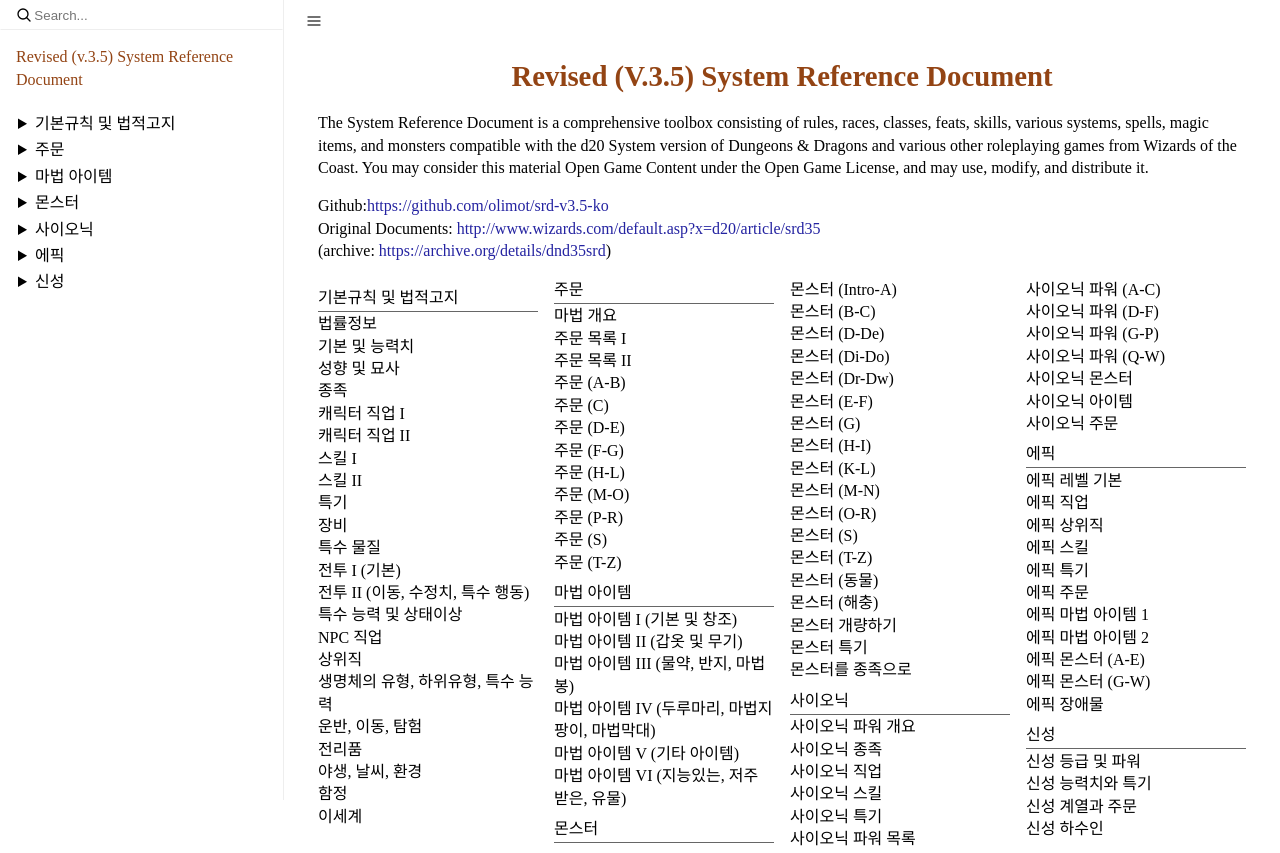
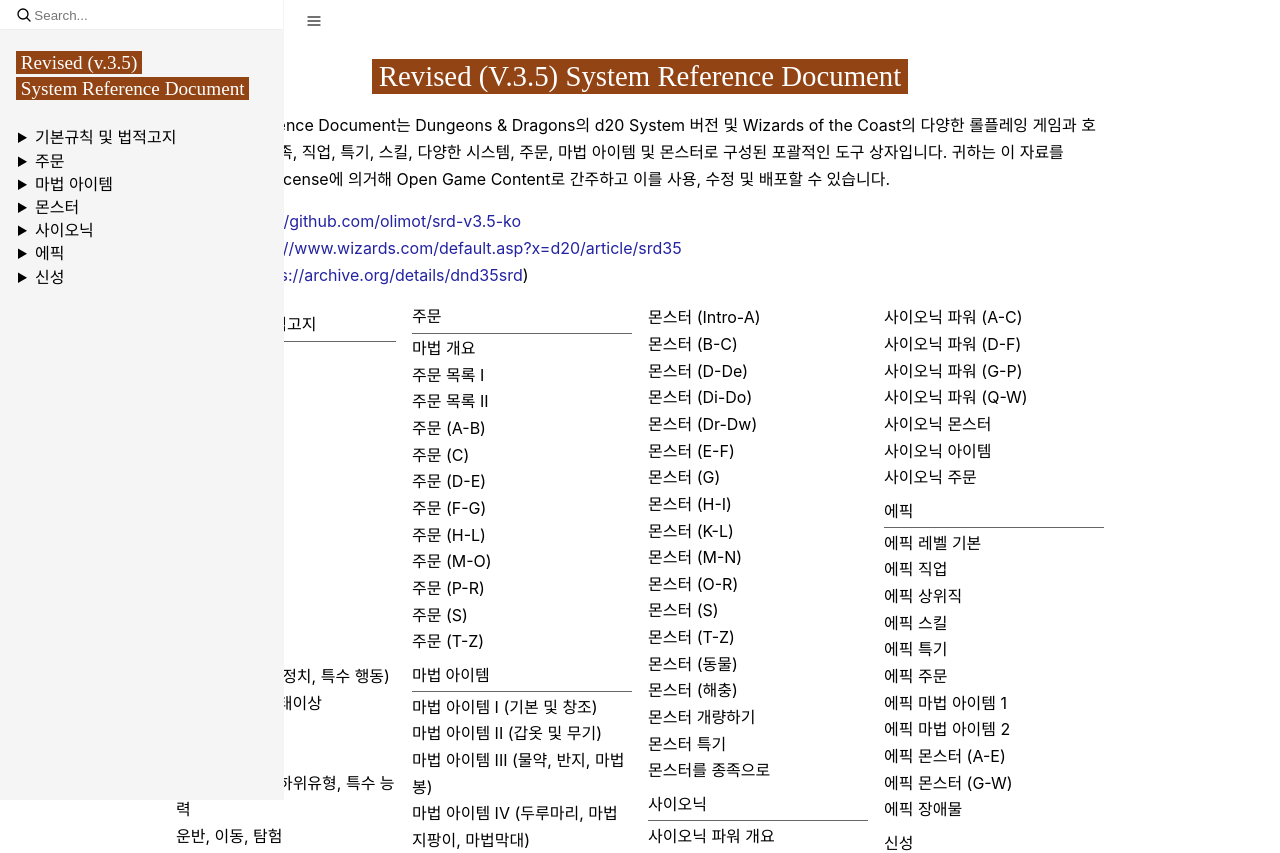
Before and after one commit to olimot/srd-v3.5-ko, a Next.js app: page / in a window 1280 px wide. Shown: the top 853 px of the page. Built offline with nearby package versions, Linux system fonts and the light colour scheme.

Commit message:
사이트 디자인 작업

```diff
--- a/package.json
+++ b/package.json
@@ -13,7 +13,6 @@
     "@istanbuljs/nyc-config-typescript": "^1.0.1",
     "@types/assert": "^1.5.2",
     "@types/mocha": "^5.2.7",
-    "@types/node": "^13.1.6",
     "@types/prettier": "^2.2.3",
     "@typescript-eslint/eslint-plugin": "4.4.1",
     "@typescript-eslint/parser": "^4.6.1",
@@ -41,6 +40,7 @@
     "typescript": "^3.7.4"
   },
   "dependencies": {
+    "@types/node": "^16.4.0",
     "@types/classnames": "^2.2.11",
     "@types/fs-extra": "^9.0.6",
     "@types/jsdom": "^16.2.10",
--- a/src/components/App/App.module.scss
+++ b/src/components/App/App.module.scss
@@ -6,11 +6,19 @@
   max-width: 1188px;
   margin-top: 0;
   h1 {
-    color: #934414;
+    display: block;
     font-size: 1.8em;
+    line-height: 1.4em;
+    text-transform: capitalize;
     margin: 0 0 0.5556em 0;
-    text-transform: capitalize;
-    font-weight: bold;
+    background-color: #fff;
+    div {
+      padding: 0 0.25em;
+      display: inline-block;
+      line-height: 1.2em;
+      color: #fff;
+      background-color: #934414;
+    }
   }
   p {
     margin-bottom: 1em;
--- a/src/components/App/App.tsx
+++ b/src/components/App/App.tsx
@@ -5,11 +5,11 @@
 import styles from './App.module.scss';
 
 const documentGroups = anchors
-  .filter(a => a.level === 1)
+  .filter((a) => a.level === 1)
   .reduce((prev, current) => {
-    const groupIndex = prev.findIndex(group => group.groupName === current.groupName);
+    const groupIndex = prev.findIndex((group) => group.groupName === current.groupName);
     if (groupIndex === -1) return [...prev, { groupName: current.groupName, pages: [current] }];
-    const pageIndex = prev[groupIndex].pages.findIndex(page => page.pageName === current.pageName);
+    const pageIndex = prev[groupIndex].pages.findIndex((page) => page.pageName === current.pageName);
     if (pageIndex !== -1) return prev;
     return [
       ...prev.slice(0, groupIndex),
@@ -22,29 +22,31 @@
   return (
     <div className={classNames(styles.app, 'layout')}>
       <div className={classNames(styles.appwrap, 'layout__wrap')}>
-        <h1 className={styles.center}>Revised (v.3.5) System Reference Document</h1>
+        <h1 className={styles.center}>
+          <div>Revised (v.3.5) System Reference Document</div>
+        </h1>
         <p>
-          The System Reference Document is a comprehensive toolbox consisting of rules, races, classes, feats, skills,
-          various systems, spells, magic items, and monsters compatible with the d20 System version of Dungeons &
-          Dragons and various other roleplaying games from Wizards of the Coast. You may consider this material Open
-          Game Content under the Open Game License, and may use, modify, and distribute it.
+          System Reference Document는 Dungeons &amp; Dragons의 d20 System 버전 및 Wizards of the Coast의 다양한 롤플레잉
+          게임과 호환되는 규칙, 종족, 직업, 특기, 스킬, 다양한 시스템, 주문, 마법 아이템 및 몬스터로 구성된 포괄적인
+          도구 상자입니다. 귀하는 이 자료를 Open Game License에 의거해 Open Game Content로 간주하고 이를 사용, 수정 및
+          배포할 수 있습니다.
         </p>
         <p>
-          Github:<a href="https://github.com/olimot/srd-v3.5-ko">https://github.com/olimot/srd-v3.5-ko</a>
+          Github: <a href="https://github.com/olimot/srd-v3.5-ko">https://github.com/olimot/srd-v3.5-ko</a>
           <br />
-          Original Documents:{' '}
+          원본 문서:{' '}
           <a href="http://www.wizards.com/default.asp?x=d20/article/srd35">
             http://www.wizards.com/default.asp?x=d20/article/srd35
           </a>
-          <br /> (archive: <a href="https://archive.org/details/dnd35srd">https://archive.org/details/dnd35srd</a>)
+          <br /> (아카이브: <a href="https://archive.org/details/dnd35srd">https://archive.org/details/dnd35srd</a>)
         </p>
         <div className={styles.tableOfContents}>
-          {documentGroups.map(group => {
+          {documentGroups.map((group) => {
             return (
               <div key={group.groupName}>
                 <h3>{group.groupName}</h3>
                 <ul>
-                  {group.pages.map(page => (
+                  {group.pages.map((page) => (
                     <li key={page.basename}>
                       <Link href={`/docs/${page.basename}`} prefetch={false}>
                         {page.pageName}
--- a/src/components/Layout/Layout.module.scss
+++ b/src/components/Layout/Layout.module.scss
@@ -1,8 +1,9 @@
 .block {
   display: block;
   position: relative;
-  transition: margin-left 0.2s ease;
+  overflow-x: hidden;
   @media screen and (min-width: 1024px) {
+    transition: margin-left 0.2s ease;
     &Init,
     &WithSidebar {
       margin-left: 284px;
@@ -14,13 +15,13 @@
   position: fixed;
   display: grid;
   grid-template-rows: auto 1fr;
-  background: white;
+  background: #f5f5f5;
   top: 0;
   bottom: 0;
   left: -284px;
   box-sizing: border-box;
   width: 284px;
-  border-right: 1px solid #eee;
+  border-right: 1px solid #f5f5f5;
   transition: left 0.2s ease;
   @media screen and (min-width: 1024px) {
     .blockInit & {
@@ -34,12 +35,25 @@
     left: 0;
   }
   h2 {
-    font-size: 1em;
+    font-size: 1.2em;
     margin: 1em 0;
     padding: 0 16px;
+
     a,
     a:visited {
-      color: #934414;
+      display: block;
+      line-height: 1.4em;
+      div {
+        line-height: 1.2em;
+        display: inline-block;
+        padding: 0 0.25em;
+        color: #fff;
+        background-color: #934414;
+      }
+    }
+
+    a:hover {
+      text-decoration: none;
     }
   }
 
@@ -68,6 +82,7 @@
 
   summary,
   li li {
+    line-height: 1.2;
     padding: 2px;
     overflow: hidden;
     white-space: nowrap;
@@ -83,11 +98,18 @@
   margin: 0 auto;
   margin-top: 56px;
   max-width: 740px;
-  transition: margin-left 0.2s ease, margin-right 0.2s ease;
+
+  transition: transform 0.2s ease;
+  .blockInit &,
+  .blockWithSidebar & {
+    transform: translateX(284px);
+  }
 
   @media screen and (min-width: 1024px) {
+    transition: margin-left 0.2s ease, margin-right 0.2s ease;
     .blockInit &,
     .blockWithSidebar & {
+      transform: none;
       margin-right: auto;
     }
   }
@@ -112,16 +134,16 @@
   align-items: center;
   background-color: white;
   padding: 0 16px;
-  transition: left 0.2s ease;
+  transition: transform 0.2s ease;
   @media print {
     display: none;
   }
   .blockWithSidebar & {
-    left: 284px;
+    transform: translateX(284px);
   }
   @media screen and (min-width: 1024px) {
     .blockInit & {
-      left: 284px;
+      transform: translateX(284px);
     }
   }
   h2 {
@@ -226,11 +248,13 @@
   }
 
   h2 {
-    font-size: 1em;
+    font-weight: bold;
+    font-size: 1.1em;
     margin: 0 0 0.5em 0;
   }
   ul {
     margin-left: 0.5em;
+    line-height: 1.2;
   }
   > ul {
     margin-left: 0;
--- a/src/components/Layout/Layout.tsx
+++ b/src/components/Layout/Layout.tsx
@@ -10,11 +10,11 @@
 import TocItem from './TocItem';
 
 const documentGroups = anchors
-  .filter(a => a.level === 1)
+  .filter((a) => a.level === 1)
   .reduce((prev, current) => {
-    const groupIndex = prev.findIndex(group => group.groupName === current.groupName);
+    const groupIndex = prev.findIndex((group) => group.groupName === current.groupName);
     if (groupIndex === -1) return [...prev, { groupName: current.groupName, pages: [current] }];
-    const pageIndex = prev[groupIndex].pages.findIndex(page => page.pageName === current.pageName);
+    const pageIndex = prev[groupIndex].pages.findIndex((page) => page.pageName === current.pageName);
     if (pageIndex !== -1) return prev;
     return [
       ...prev.slice(0, groupIndex),
@@ -25,17 +25,12 @@
 
 const Layout = ({ children }: { children?: any }) => {
   const router = useRouter();
-  const basename = decodeURIComponent(
-    router.asPath
-      .split('#')[0]
-      .split('/')
-      .pop() || '',
-  );
+  const basename = decodeURIComponent(router.asPath.split('#')[0].split('/').pop() || '');
   const toc = buildTOC(basename);
   const [isSidebarVisible, setSidebarVisible] = useState<boolean | null>(null);
   const [isTOCVisible, setTOCVisible] = useState<boolean | null>(null);
   const { pageName, groupName: pageGroupName } =
-    anchors.find(anchor => anchor.level === 1 && anchor.basename === basename) || {};
+    anchors.find((anchor) => anchor.level === 1 && anchor.basename === basename) || {};
 
   useEffect(() => {
     setSidebarVisible(window.innerWidth >= 1024);
@@ -77,6 +72,12 @@
     >
       <Head>
         <title>v3.5 SRD{pageName && ` - ${pageName}`}</title>
+        <link rel="preconnect" href="https://fonts.googleapis.com" />
+        <link rel="preconnect" href="https://fonts.gstatic.com" crossOrigin="" />
+        <link
+          href="https://fonts.googleapis.com/css2?family=Noto+Serif+KR:wght@400;700&display=swap"
+          rel="stylesheet"
+        />
       </Head>
       <div className={styles.pageControls}>
         <button type="button" onClick={() => setSidebarVisible(!isSidebarVisible)}>
@@ -141,11 +142,11 @@
             )}
           >
             <p>
-              <Link href={`/raw-html/${basename}.html`}>(view unstyled)</Link>
+              <Link href={`/raw-html/${basename}.html`}>(스타일 제외 버전 보기)</Link>
             </p>
-            <h2>In This Article</h2>
+            <h2>페이지 목차</h2>
             <ul>
-              {toc.map(item => (
+              {toc.map((item) => (
                 <TocItem key={`${item.anchor.filename}${item.anchor.id}`} item={item} />
               ))}
             </ul>
@@ -157,16 +158,21 @@
         <div>
           <SearchForm className={styles.searchForm} />
           <h2>
-            <Link href="/">Revised (v.3.5) System Reference Document</Link>
+            <Link href="/">
+              <a>
+                <div>Revised (v.3.5)</div>
+                <div>System Reference Document</div>
+              </a>
+            </Link>
           </h2>
         </div>
         <ul className={styles.groupList}>
-          {documentGroups.map(group => (
+          {documentGroups.map((group) => (
             <li key={group.groupName}>
-              <details open={!!group.pages.find(page => page.basename === basename)}>
+              <details open={!!group.pages.find((page) => page.basename === basename)}>
                 <summary>{group.groupName}</summary>
                 <ul className={styles.inGroupList}>
-                  {group.pages.map(page => (
+                  {group.pages.map((page) => (
                     <li key={page.basename}>
                       <Link href={`/docs/${page.basename.split('.')[0]}`} prefetch={false}>
                         <a className={classNames(basename === page.basename && 'active')}>{page.pageName}</a>
--- a/src/scss/global.scss
+++ b/src/scss/global.scss
@@ -1,13 +1,23 @@
 @use './reset.css';
 
 body {
-  font-family: 'Times New Roman', Times, serif;
+  font-family: -apple-system, BlinkMacSystemFont, 'Segoe UI', Roboto, Oxygen, Ubuntu, Cantarell, 'Open Sans',
+    'Helvetica Neue', 'NanumGothic', 'Malgun Gothic', 'Noto Sans KR', 'Noto Sans CJK', sans-serif;
   font-size: 16px;
-  line-height: 1.4;
+  line-height: 1.6666;
   word-break: break-word;
   @media print {
     font-size: 13.3333px;
   }
+}
+
+h1,
+h2,
+h3,
+h4,
+h5,
+h6 {
+  font-family: 'Times New Roman', Times, 'Noto Serif KR', serif;
 }
 
 a {
```
Also changed, not shown: src/components/DocumentView/DocumentView.module.scss (+11 -8 lines), src/components/DocumentView/DocumentView.tsx (+8 -6 lines), tsconfig.json (+14 -5 lines), 1 other file (tests, documents, lock files or other folders).
